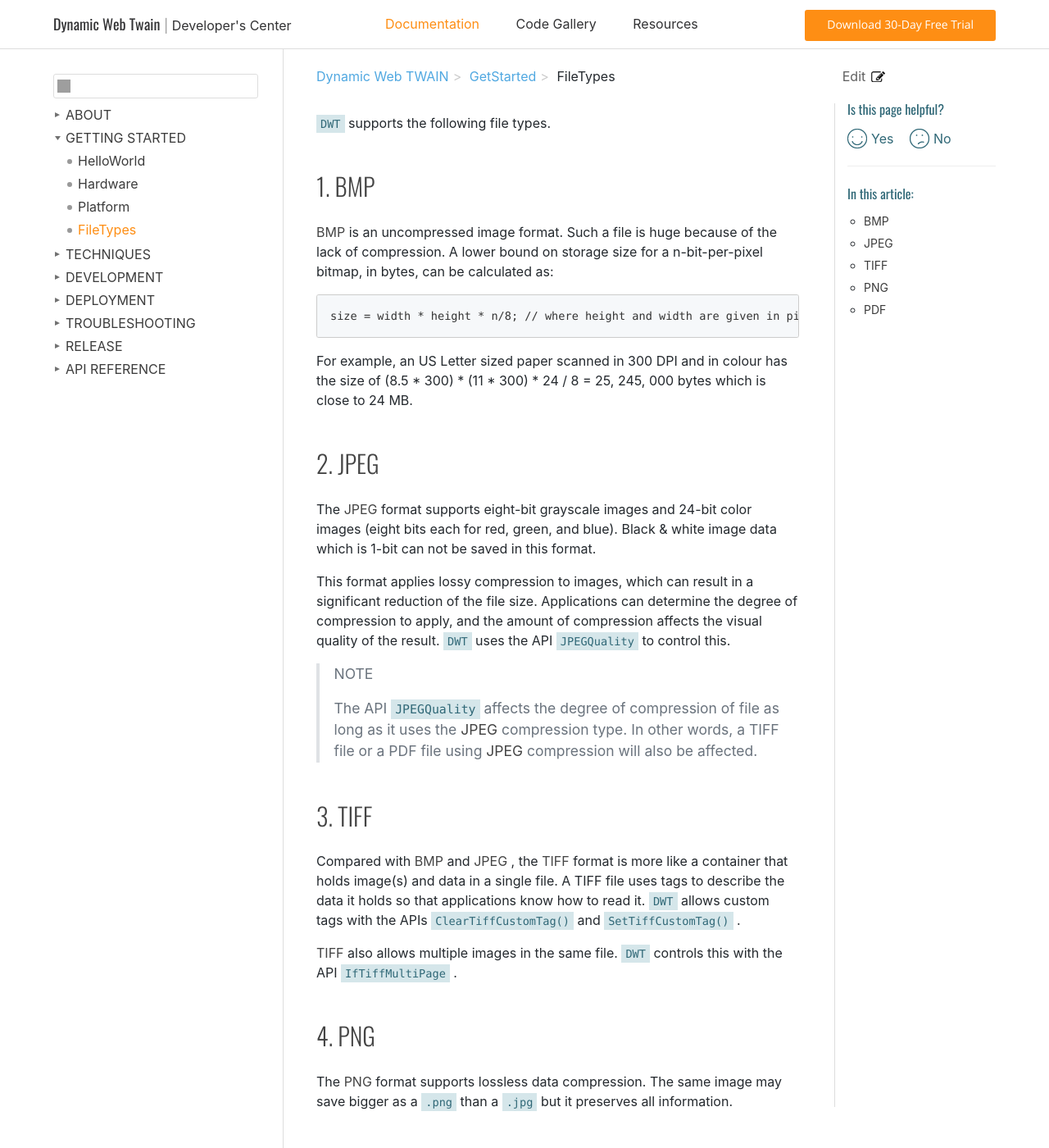
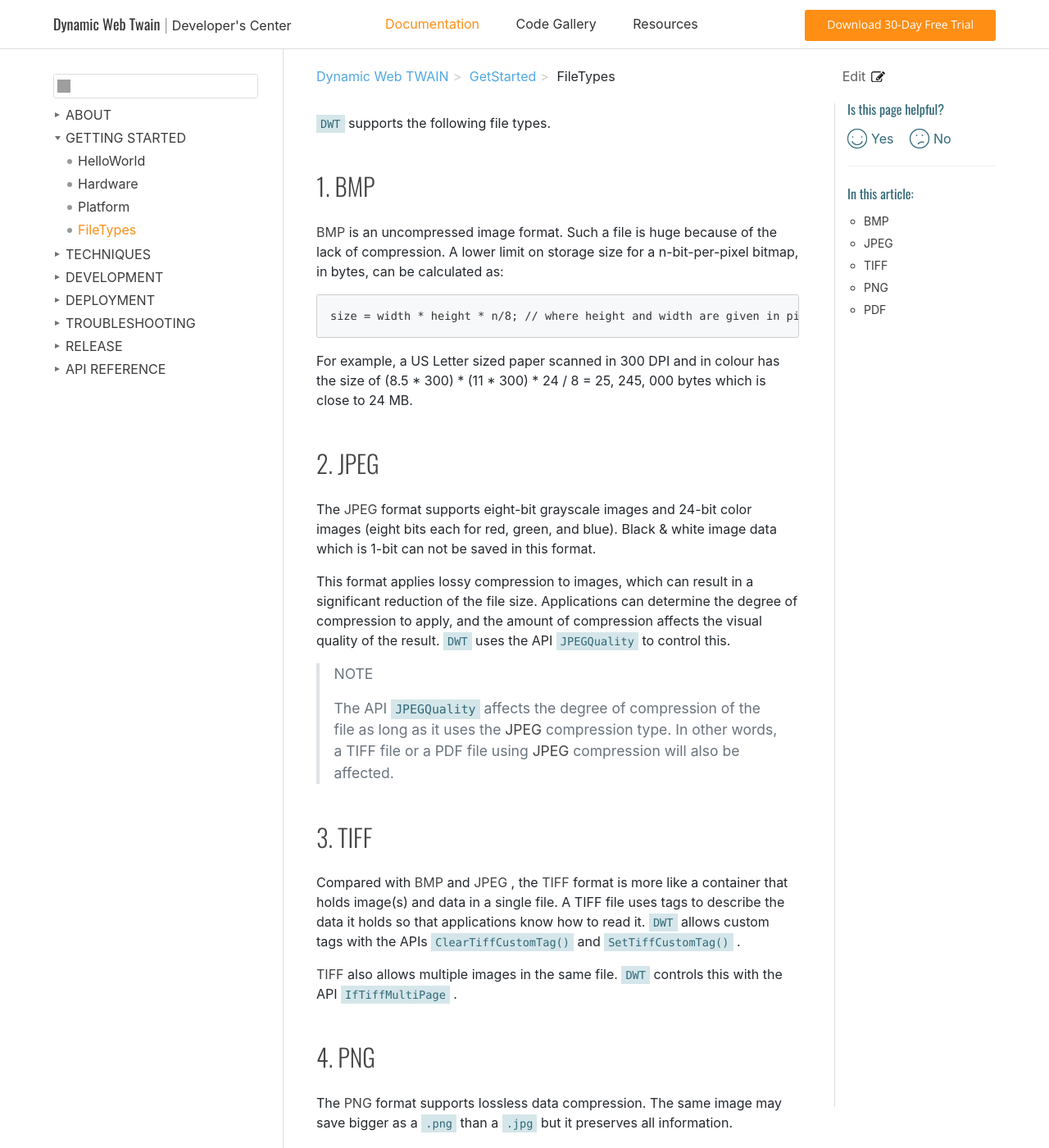
Before and after one commit to ztyyLV/web-twain-docs, a Jekyll site: the page built from getstarted/filetype.md, in a window 1280 px wide and 1400 px high, scrolled down 191 px. Shown: the whole window at 82% size. Built offline with Jekyll 4.4.1, drawn with Linux system fonts in a browser that asks for light colours; comment, search, counter and statistics services are not loaded; some of the changed text lies outside the part shown; grey boxes are pictures that could not be loaded.

Commit message:
Update filetype.md

````diff
--- a/getstarted/filetype.md
+++ b/getstarted/filetype.md
@@ -13,13 +13,13 @@ description: Dynamic Web TWAIN SDK Documentation File Types Page
 
 ## BMP
 
-**BMP** is an uncompressed image format. Such a file is huge because of the lack of compression. A lower bound on storage size for a n-bit-per-pixel bitmap, in bytes, can be calculated as:
+**BMP** is an uncompressed image format. Such a file is huge because of the lack of compression. A lower limit on storage size for a n-bit-per-pixel bitmap, in bytes, can be calculated as:
 
 ```
 size = width * height * n/8; // where height and width are given in pixels
 ```
 
-For example, an US Letter sized paper scanned in 300 DPI and in colour has the size of (8.5 * 300) * (11 * 300) * 24 / 8 = 25, 245, 000 bytes which is close to 24 MB.
+For example, a US Letter sized paper scanned in 300 DPI and in colour has the size of (8.5 * 300) * (11 * 300) * 24 / 8 = 25, 245, 000 bytes which is close to 24 MB.
 
 ## JPEG
 
@@ -29,7 +29,7 @@ This format applies lossy compression to images, which can result in a significa
 
 > NOTE
 >
-> The API `JPEGQuality` affects the degree of compression of file as long as it uses the **JPEG** compression type. In other words, a TIFF file or a PDF file using **JPEG** compression will also be affected.
+> The API `JPEGQuality` affects the degree of compression of the file as long as it uses the **JPEG** compression type. In other words, a TIFF file or a PDF file using **JPEG** compression will also be affected.
 
 ## TIFF
 
````
Also changed, not shown: other parts of getstarted/filetype.md (+1 -1 lines).
